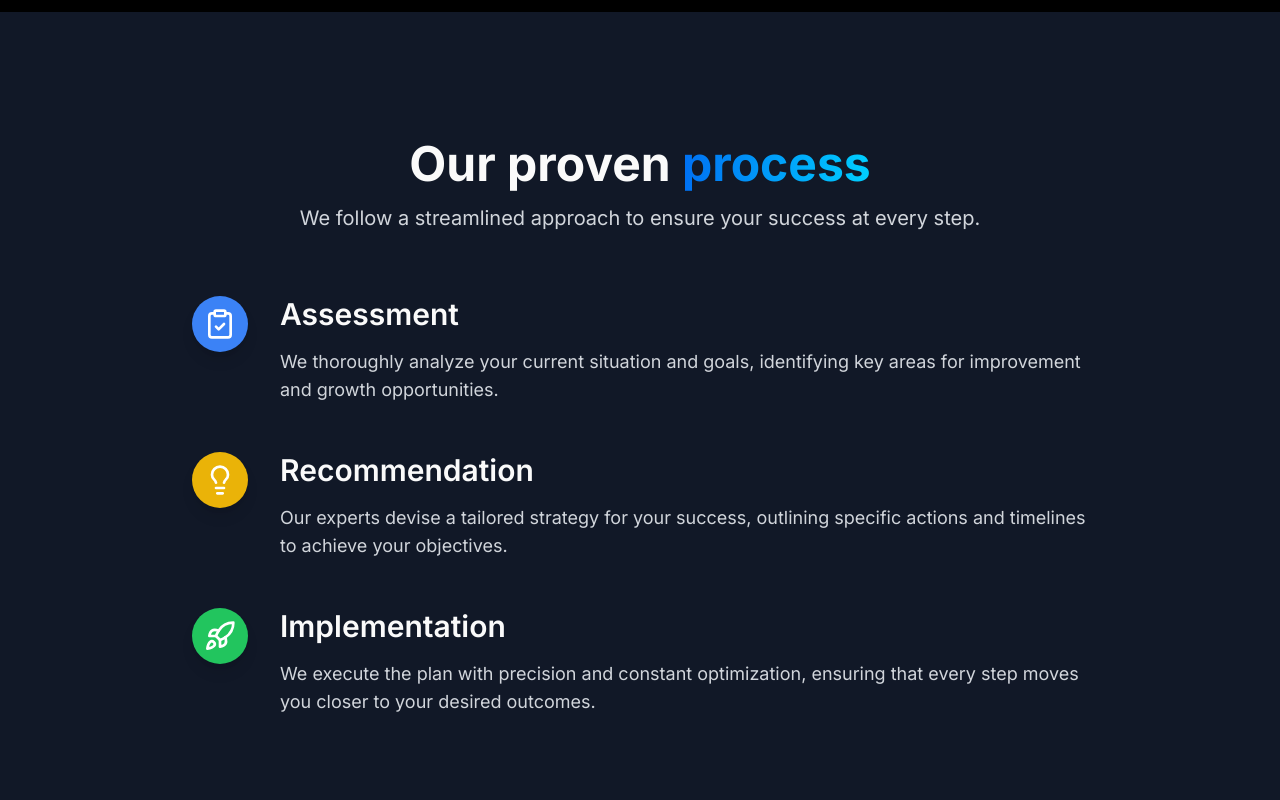
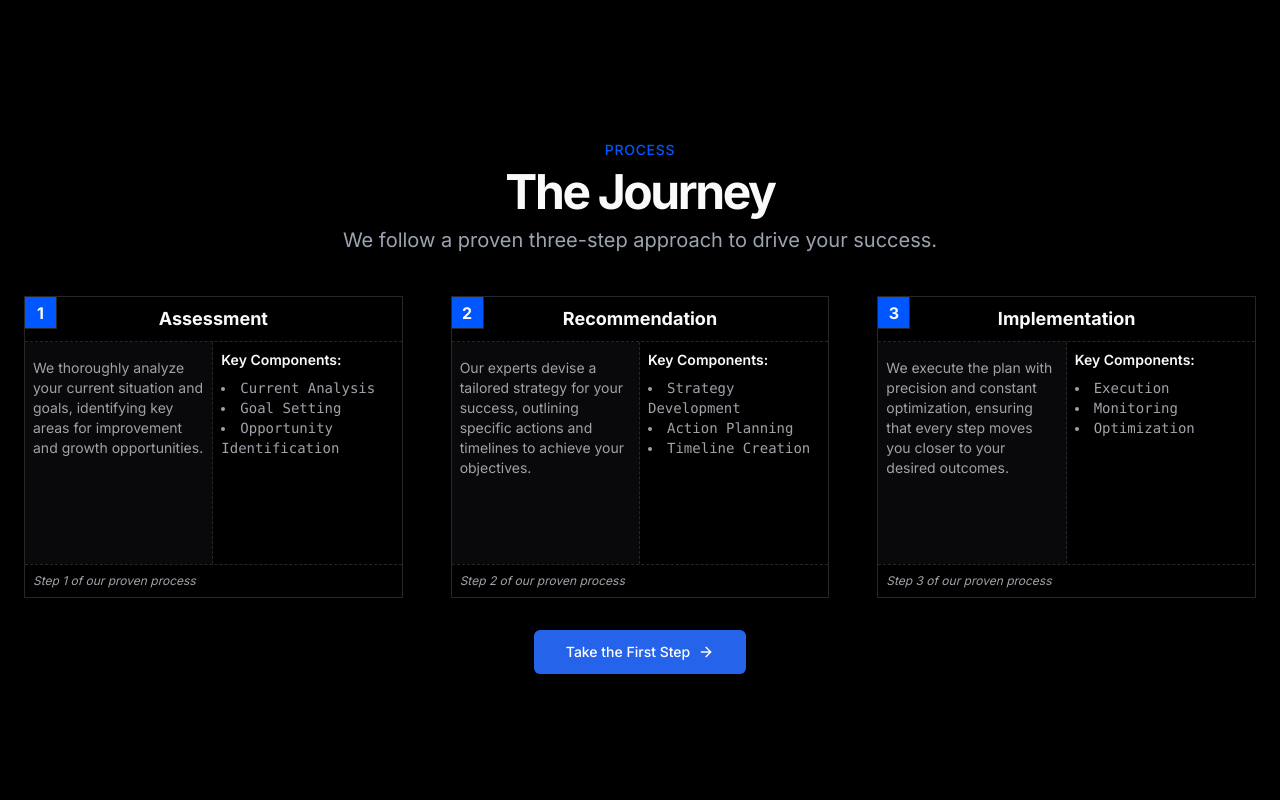
Before and after one commit to itsjmendez/allwedoisweb, a Next.js app: page / in a window 1280 px wide. Shown: the part 3040-3840 px from the top of the page. Built offline with nearby package versions, Linux system fonts and the light colour scheme.

Commit message:
refactor: process layout and content

```diff
--- a/components/process/process.tsx
+++ b/components/process/process.tsx
@@ -1,68 +1,104 @@
-import Image from 'next/image';
-import { ClipboardCheck, Lightbulb, Rocket } from 'lucide-react';
+import { ArrowRight } from 'lucide-react';
+import { Button } from '../ui/button';
 
-const processSteps = [
+export default function Component() {
+  const processes = [
     {
       title: 'Assessment',
       description:
         'We thoroughly analyze your current situation and goals, identifying key areas for improvement and growth opportunities.',
-    icon: ClipboardCheck,
-    color: 'bg-blue-500',
+      details: [
+        'Current Analysis',
+        'Goal Setting',
+        'Opportunity Identification',
+      ],
     },
     {
       title: 'Recommendation',
       description:
         'Our experts devise a tailored strategy for your success, outlining specific actions and timelines to achieve your objectives.',
-    icon: Lightbulb,
-    color: 'bg-yellow-500',
+      details: ['Strategy Development', 'Action Planning', 'Timeline Creation'],
     },
     {
       title: 'Implementation',
       description:
         'We execute the plan with precision and constant optimization, ensuring that every step moves you closer to your desired outcomes.',
-    icon: Rocket,
-    color: 'bg-green-500',
+      details: ['Execution', 'Monitoring', 'Optimization'],
     },
   ];
 
-const ProcessSection = () => {
   return (
-    <section className="py-16 md:py-24 lg:py-32 bg-gray-50 dark:bg-gray-900">
-      <div className="container mx-auto">
-        <div className="md:text-center mb-16">
-          <h2 className="text-3xl sm:text-5xl font-bold mb-4">
-            Our proven{' '}
-            <span className="text-transparent bg-clip-text bg-gradient-to-r from-[#0070f3] to-[#00cfff]">
-              process
-            </span>
+    <section className="w-full py-12 md:py-24 lg:py-32 ">
+      <div className="container">
+        <div className="flex flex-col items-center justify-center space-y-4 md:text-center mb-10">
+          <div className="space-y-2">
+            <h3 className="text-sm font-medium uppercase tracking-wider text-[rgb(0,87,255)]">
+              Process
+            </h3>
+            <h2 className="text-3xl font-bold tracking-tighter sm:text-5xl">
+              The Journey
             </h2>
-          <p className="md:text-xl text-gray-600 dark:text-gray-300 mx-auto">
-            We follow a streamlined approach to ensure your success at every
-            step.
+            <p className="max-w-[900px] text-gray-400 md:text-xl/relaxed lg:text-base/relaxed xl:text-xl/relaxed">
+              We follow a proven three-step approach to drive your success.
             </p>
           </div>
-        <div className="max-w-4xl mx-auto">
-          {processSteps.map((step, index) => (
-            <div key={index} className="flex mb-12 last:mb-0">
-              <div className="mr-8 flex flex-col items-center">
-                <div className={`${step.color} rounded-full p-3 shadow-lg`}>
-                  <step.icon size={32} className="text-white" />
+        </div>
+        <div className="mx-auto grid items-center gap-6 lg:grid-cols-3 lg:gap-12">
+          {processes.map((process, index) => (
+            <div
+              key={index}
+              className="relative overflow-hidden border bg-background"
+            >
+              <div className="absolute top-0 left-0 w-8 h-8 bg-[rgb(0,87,255)] flex items-center justify-center font-bold border-r border-b z-10">
+                {index + 1}
+              </div>
+              <div className="h-[300px] rounded-md transition-colors relative">
+                <div className="absolute inset-0 grid grid-cols-2 grid-rows-[auto,1fr,auto]">
+                  <div className="col-span-2 border-b border-dashed p-2">
+                    <h3 className="text-lg font-bold text-center">
+                      {process.title}
+                    </h3>
+                  </div>
+                  <div className="row-span-2 border-r border-dashed p-2 bg-secondaryBackground">
+                    <p className="text-sm text-muted-foreground mt-2">
+                      {process.description}
+                    </p>
+                  </div>
+                  <div className="p-2">
+                    <h4 className="font-semibold text-sm mb-2">
+                      Key Components:
+                    </h4>
+                    <ul className="text-sm text-muted-foreground list-disc list-inside font-mono">
+                      {process.details.map((detail, i) => (
+                        <li key={i}>{detail}</li>
+                      ))}
+                    </ul>
+                  </div>
+                  <div className="col-span-2 border-t border-dashed p-2">
+                    <p className="text-xs text-muted-foreground italic">
+                      Step {index + 1} of our proven process
+                    </p>
                   </div>
                 </div>
-              <div>
-                <h3 className="text-xl md:text-3xl font-semibold mb-4">
-                  {step.title}
-                </h3>
-                <p className="md:text-lg text-gray-600 dark:text-gray-300">
-                  {step.description}
-                </p>
               </div>
             </div>
           ))}
         </div>
+        <div className="mt-4 text-center">
+          <Button
+            asChild
+            size="lg"
+            className="mt-4 bg-[rgb(0,87,255)] text-primary hover:bg-primary/90 hover:text-primary-foreground"
+          >
+            <a
+              href="#"
+              className="inline-flex items-center justify-center px-6 py-3 text-sm font-medium text-white bg-blue-600 hover:bg-blue-700 focus:outline-none focus:ring-2 focus:ring-offset-2 focus:ring-blue-500 transition-colors"
+            >
+              Take the First Step <ArrowRight className="ml-2 h-4 w-4" />
+            </a>
+          </Button>
+        </div>
       </div>
     </section>
   );
-};
-
-export default ProcessSection;
+}
```
Lines whose indentation alone changed are shown as unchanged.
